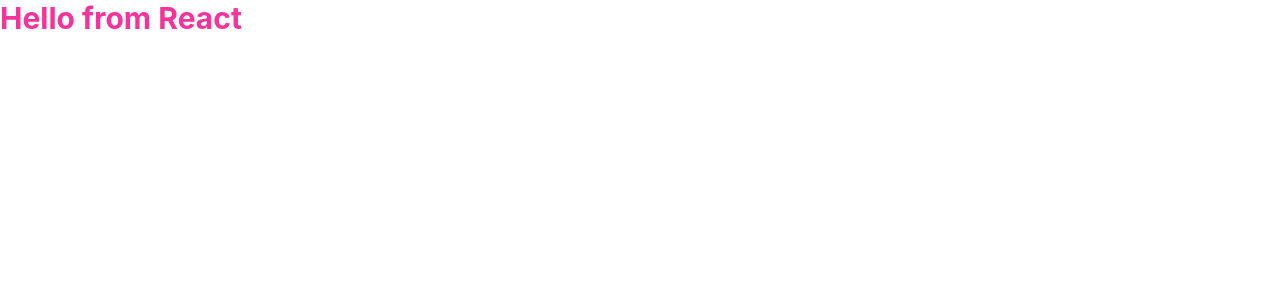
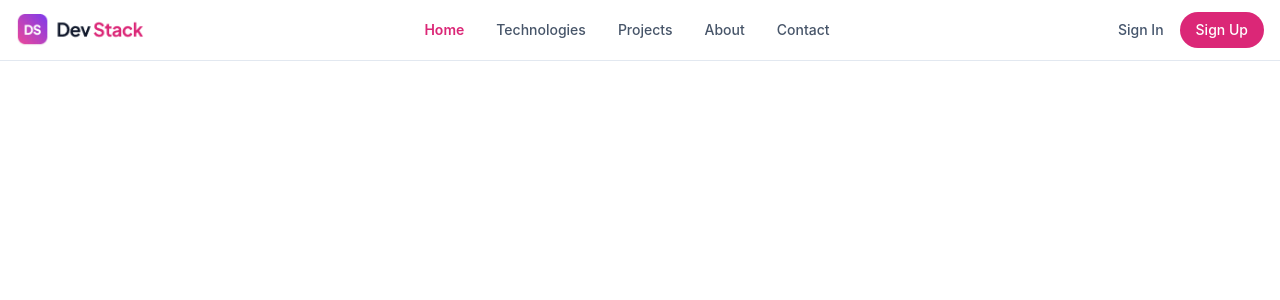
Before and after one commit to akashonline24hour/dev-stack-app, a React (Vite) app: page / in a window 1280 px wide. Shown: the top 300 px of the page. Built offline with nearby package versions, Linux system fonts and the light colour scheme.

Commit message:
feat(ui): Add responsive Navbar component

```diff
--- a/package.json
+++ b/package.json
@@ -13,6 +13,8 @@
     "@tailwindcss/vite": "^4.3.3",
     "react": "^19.2.8",
     "react-dom": "^19.2.8",
+    "react-icons": "^5.7.0",
+    "react-toastify": "^11.1.0",
     "tailwindcss": "^4.3.3"
   },
   "devDependencies": {
--- a/src/App.jsx
+++ b/src/App.jsx
@@ -1,7 +1,9 @@
+import Navbar from "./components/Navbar";
+
 function App() {
   return (
     <>
-      <div className="text-3xl font-bold  text-pink-500">Hello from React</div>
+      <Navbar />
     </>
   );
 }
--- /dev/null
+++ b/src/components/Navbar.jsx
@@ -0,0 +1,89 @@
+import { useState } from "react";
+import logo from "../assets/images/logo-text.png";
+import hamburger from "../assets/images/hamburger.png";
+
+const Navbar = () => {
+  const [isOpen, setIsOpen] = useState(false);
+
+  const navLinks = [
+    { name: "Home", href: "#", active: true },
+    { name: "Technologies", href: "#" },
+    { name: "Projects", href: "#" },
+    { name: "About", href: "#" },
+    { name: "Contact", href: "#" },
+  ];
+
+  return (
+    <nav className="border-b border-slate-200 sticky top-0 bg-white z-50">
+      <div className="container mx-auto px-4 py-3 flex justify-between items-center relative">
+
+        {/* Left Section: Hamburger (Mobile) / Logo + Links Wrapper (Desktop) */}
+        <div className="flex items-center gap-6 lg:w-auto">
+          {/* Mobile Hamburger Button */}
+          <button
+            type="button"
+            className="lg:hidden p-1 focus:outline-none"
+            aria-label="Toggle navigation"
+            aria-expanded={isOpen}
+            onClick={() => setIsOpen(!isOpen)}
+          >
+            <img src={hamburger} className="w-5 h-5" alt="Menu" />
+          </button>
+
+          {/* Desktop Logo (Hidden on mobile to keep 3-part mobile layout centered) */}
+          <div className="hidden lg:block">
+            <img src={logo} alt="Dev Stack" className="w-28 lg:w-32" />
+          </div>
+        </div>
+
+        {/* Center Section: Mobile Logo / Desktop Nav Links */}
+        <div className="flex items-center justify-center">
+          {/* Mobile Logo (Centered on small screens) */}
+          <div className="lg:hidden">
+            <img src={logo} alt="Dev Stack" className="w-24 sm:w-28" />
+          </div>
+
+          {/* Desktop Links (Hidden on mobile) */}
+          <ul
+            className={`${
+              isOpen ? "flex" : "hidden"
+            } absolute top-full left-0 w-full flex-col gap-4 bg-white p-5 shadow-md border-b border-slate-100 font-medium text-[#475569] text-sm lg:static lg:flex lg:flex-row lg:gap-8 lg:p-0 lg:shadow-none lg:border-none`}
+          >
+            {navLinks.map((link, index) => (
+              <li key={index}>
+                <a
+                  onClick={() => setIsOpen(false)}
+                  className={`transition-colors hover:text-[#DB2777] ${
+                    link.active ? "text-[#DB2777] font-semibold" : ""
+                  }`}
+                  href={link.href}
+                >
+                  {link.name}
+                </a>
+              </li>
+            ))}
+          </ul>
+        </div>
+
+        {/* Right Section: Action Buttons */}
+        <div className="flex items-center gap-2">
+          <button
+            className="px-2 py-1.5 text-xs sm:text-sm font-medium text-slate-600 hover:text-[#DB2777] transition-colors"
+            type="button"
+          >
+            Sign In
+          </button>
+
+          <button
+            className="bg-[#DB2777] hover:bg-[#be185d] px-4 py-2 rounded-full text-xs sm:text-sm font-medium text-white transition-colors"
+            type="button"
+          >
+            Sign Up
+          </button>
+        </div>
+      </div>
+    </nav>
+  );
+};
+
+export default Navbar;
--- a/src/main.jsx
+++ b/src/main.jsx
@@ -2,9 +2,11 @@
 import { createRoot } from "react-dom/client";
 import "./css/index.css";
 import App from "./App.jsx";
+import { ToastContainer } from "react-toastify";
 
 createRoot(document.getElementById("root")).render(
   <StrictMode>
     <App />
+    <ToastContainer />
   </StrictMode>,
 );
```
Also changed, not shown: 1 other file (tests, documents, lock files or other folders).
